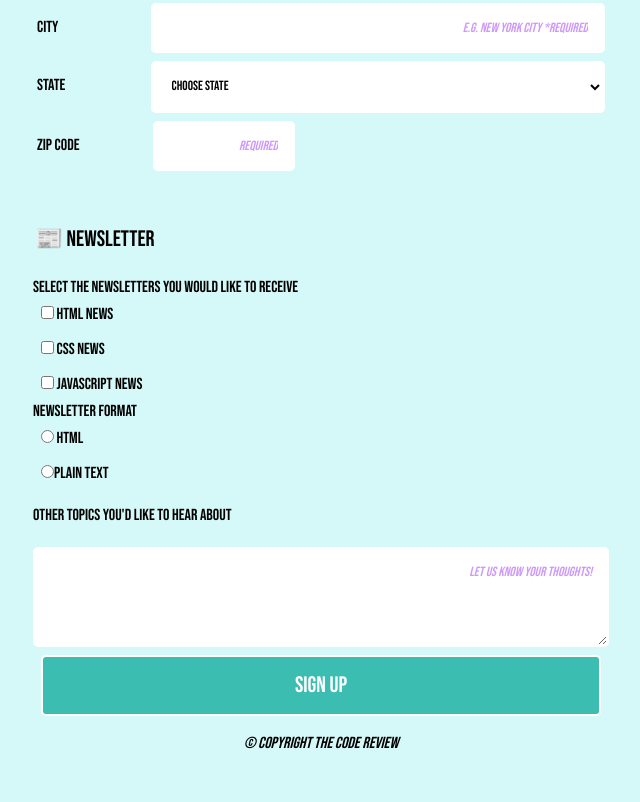
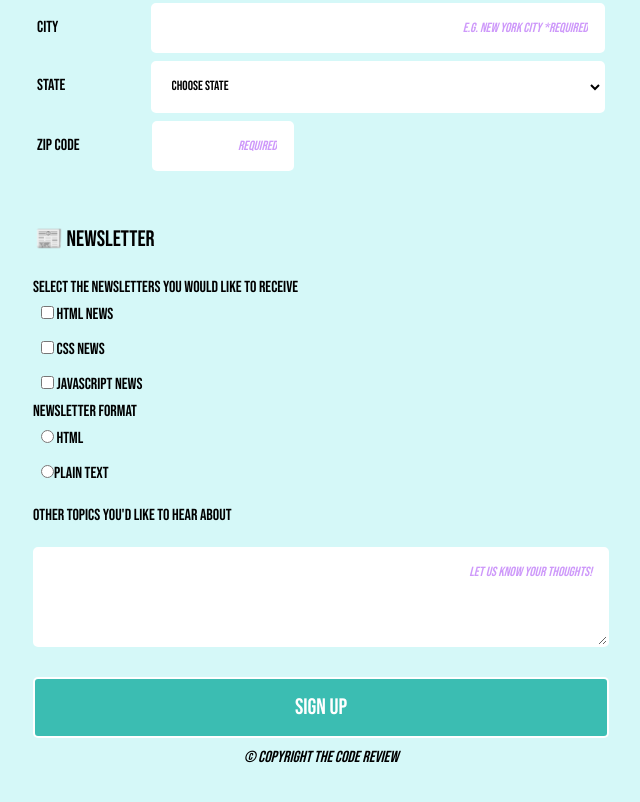
Before and after one commit to dallyq/registration_form_p3, a plain HTML site: page index.html in a window 1280 px wide. Shown: the part 600-1402 px from the top of the page, without its empty margins (319-959 px from the left). Drawn offline with Linux system fonts and the light colour scheme.

Commit message:
Button Spacing Fixed

```diff
--- a/css/styles.css
+++ b/css/styles.css
@@ -91,7 +91,7 @@ input[id="number"] {
 }
 
 .item8, .item9, .item10,
-.item11, .item12, .item14 {
+.item11, .item12 {
     padding: 8px;
 }
 
@@ -107,6 +107,7 @@ textarea {
     border: 2px solid white;
     border-radius: 5px;
     padding: 15px;
+    margin-top: 30px;
     color: white;
     background-color: rgb(59, 189, 178);
     font-size: 1.6rem;
@@ -150,7 +151,7 @@ select[id="state"], input[type="tel"] {
 
 input[id="number"] {
     width: 25%;
-    margin-right: 310px;;
+    margin-right: 311px;;
 }
 
 textarea {
@@ -158,7 +159,7 @@ textarea {
 }
 
 .container2 p, .item8, .item9, .item10,
-.item11, .item12, .item14 {
+.item11, .item12 {
     padding: 8px;
 }
 
```
